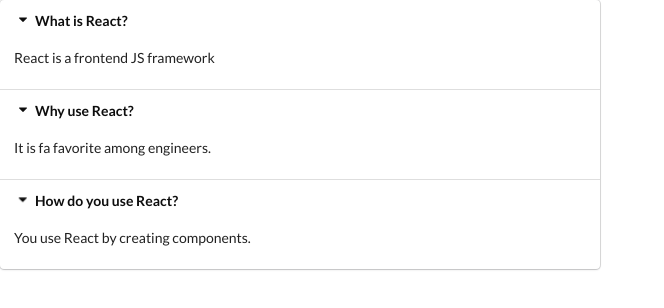
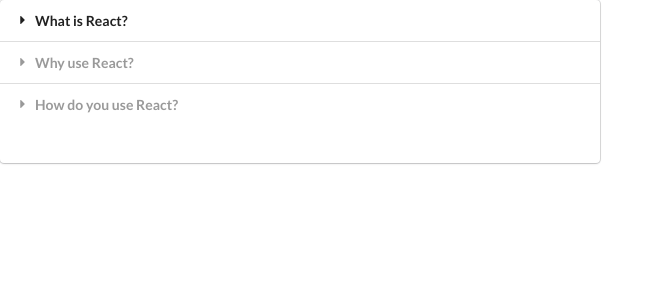
Before and after one commit to nikitaaa23/https---github.com-nikitaaa23-widgets, a React (Create React App) app: page / in a window 1280 px wide. Shown: the top 308 px of the page, without its empty margins (0-664 px from the left). Built offline with nearby package versions, Linux system fonts and the light colour scheme.

Commit message:
accordion

```diff
--- a/src/components/Accordion.js
+++ b/src/components/Accordion.js
@@ -1,32 +1,39 @@
-import { render } from "@testing-library/react";
-import React from "react";
+import React, { useState } from "react";
 
 
 const Accordion = ({ items, }) => {
+    const [activeIndex, setActiveIndex] = useState(null);
+
     const onTitleClick = (index) => {
-        console.log('Title clicked', index);
+        setActiveIndex(index);
     };
 
     const renderedItems = items.map((item, index) => {
+const active = index === activeIndex ? 'active' : '';
+
         return(
         <React.Fragment key = {item.title}>
-            <div className="title active"
+            <div className={`title${active}`}
             onClick={() => onTitleClick(index)}
             >
 
                 <i className="dropdown icon"></i>
                 {item.title}
             </div>
-            <div className= "content active">
+            <div className= {`content ${active}`}>
                 <p>{item.content}</p>
             </div>
         </React.Fragment>
         );
     });
 
-    return <div className="ui styled accordion">
+    return (
+
+    <div className="ui styled accordion">
         { renderedItems }
+        <h1>{activeIndex}</h1>
     </div>
-;}
+    );
+};
 
 export default Accordion;
```
